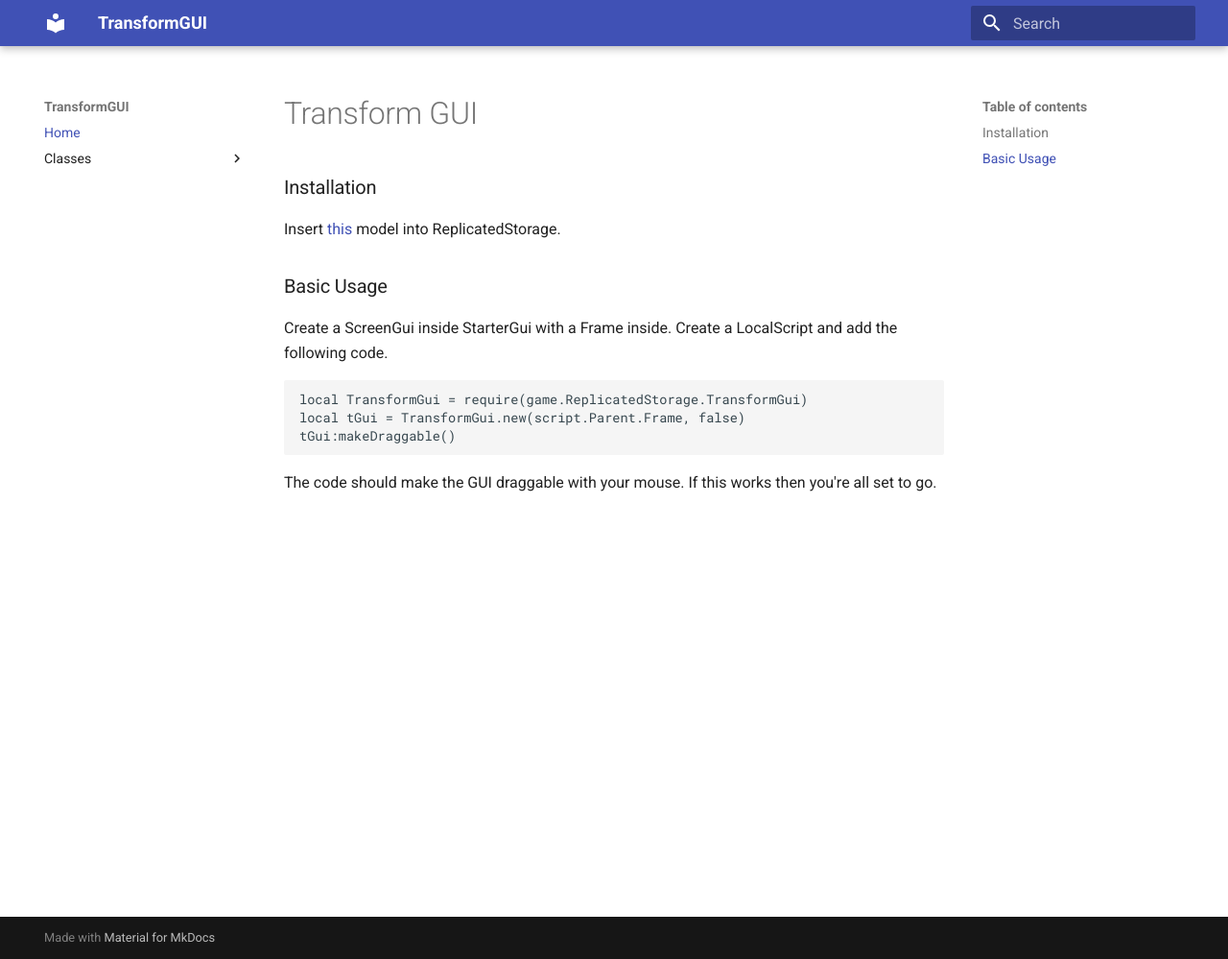
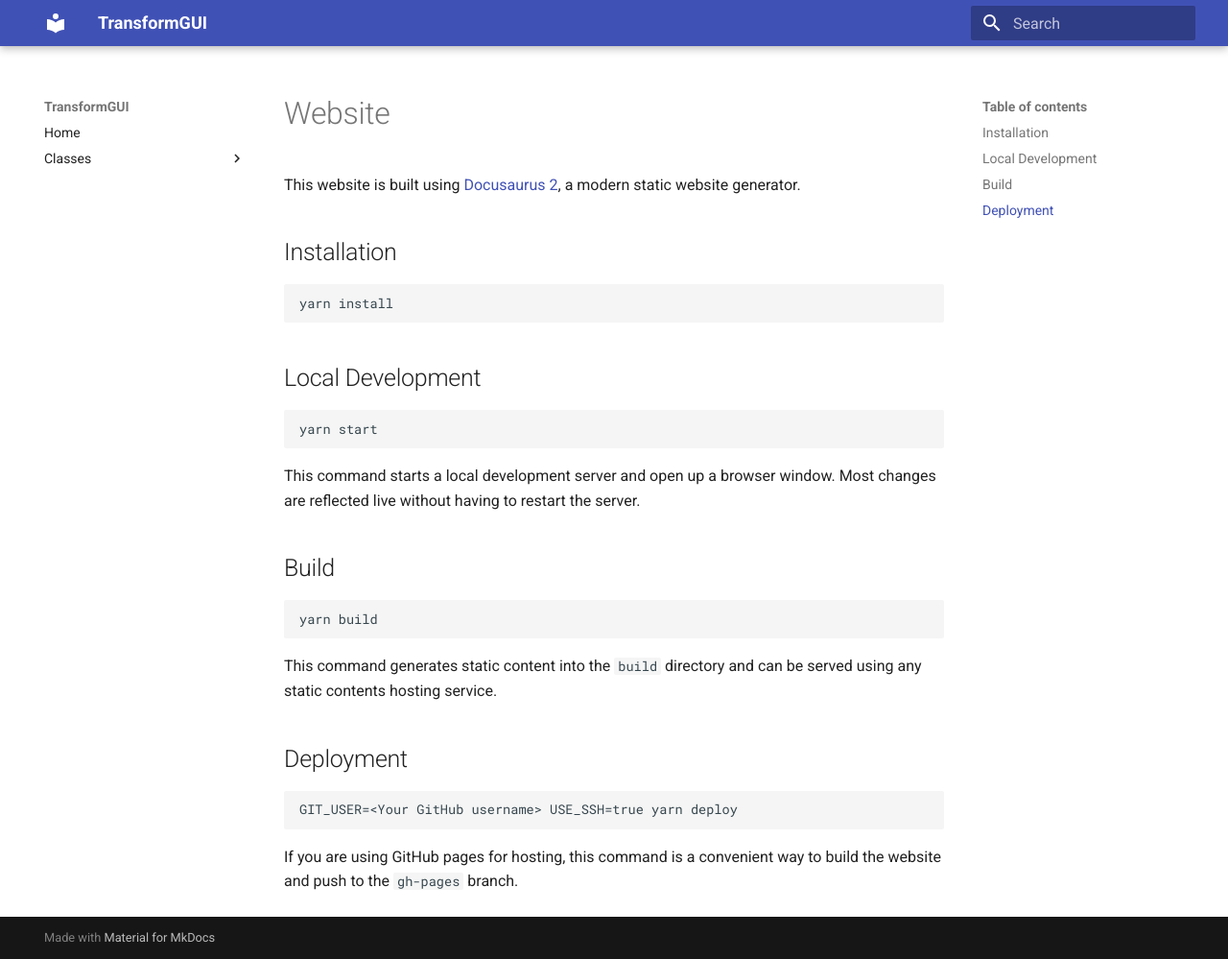
Before and after one commit to itsajhere/TransformGUI, an MkDocs documentation site: the page built from docs/README.md, in a window 1280 px wide and 999 px high. Shown: the whole window at 96% size. Built offline with MkDocs 1.6.1 and Material for MkDocs 9.7.7, drawn with Linux system fonts in a browser that asks for light colours.

Commit message:
new docs

````diff
--- /dev/null
+++ b/docs/README.md
@@ -0,0 +1,33 @@
+# Website
+
+This website is built using [Docusaurus 2](https://v2.docusaurus.io/), a modern static website generator.
+
+## Installation
+
+```console
+yarn install
+```
+
+## Local Development
+
+```console
+yarn start
+```
+
+This command starts a local development server and open up a browser window. Most changes are reflected live without having to restart the server.
+
+## Build
+
+```console
+yarn build
+```
+
+This command generates static content into the `build` directory and can be served using any static contents hosting service.
+
+## Deployment
+
+```console
+GIT_USER=<Your GitHub username> USE_SSH=true yarn deploy
+```
+
+If you are using GitHub pages for hosting, this command is a convenient way to build the website and push to the `gh-pages` branch.
--- /dev/null
+++ b/docs/babel.config.js
@@ -0,0 +1,3 @@
+module.exports = {
+  presets: [require.resolve('@docusaurus/core/lib/babel/preset')],
+};
````
Also changed, not shown: docs/docs/classes/transformgui.md (renamed from docs/classes/transformgui.md, +7 -1 lines), docs/docs/index.md (renamed from docs/index.md, +7 -0 lines), docs/docusaurus.config.js (added, +49 -0 lines), docs/package.json (added, +34 -0 lines), docs/sidebars.js (added, +8 -0 lines), docs/sidebars.json (added, +12 -0 lines), docs/src/css/custom.css (added, +25 -0 lines), docs/src/pages/index.js (added, +91 -0 lines), docs/src/pages/styles.module.css (added, +37 -0 lines), docs/static/img/favicon.ico (added), docs/static/img/logo.svg (added), docs/static/img/undraw_docusaurus_mountain.svg (added), docs/static/img/undraw_docusaurus_react.svg (added), docs/static/img/undraw_docusaurus_tree.svg (added), 3 other files.
